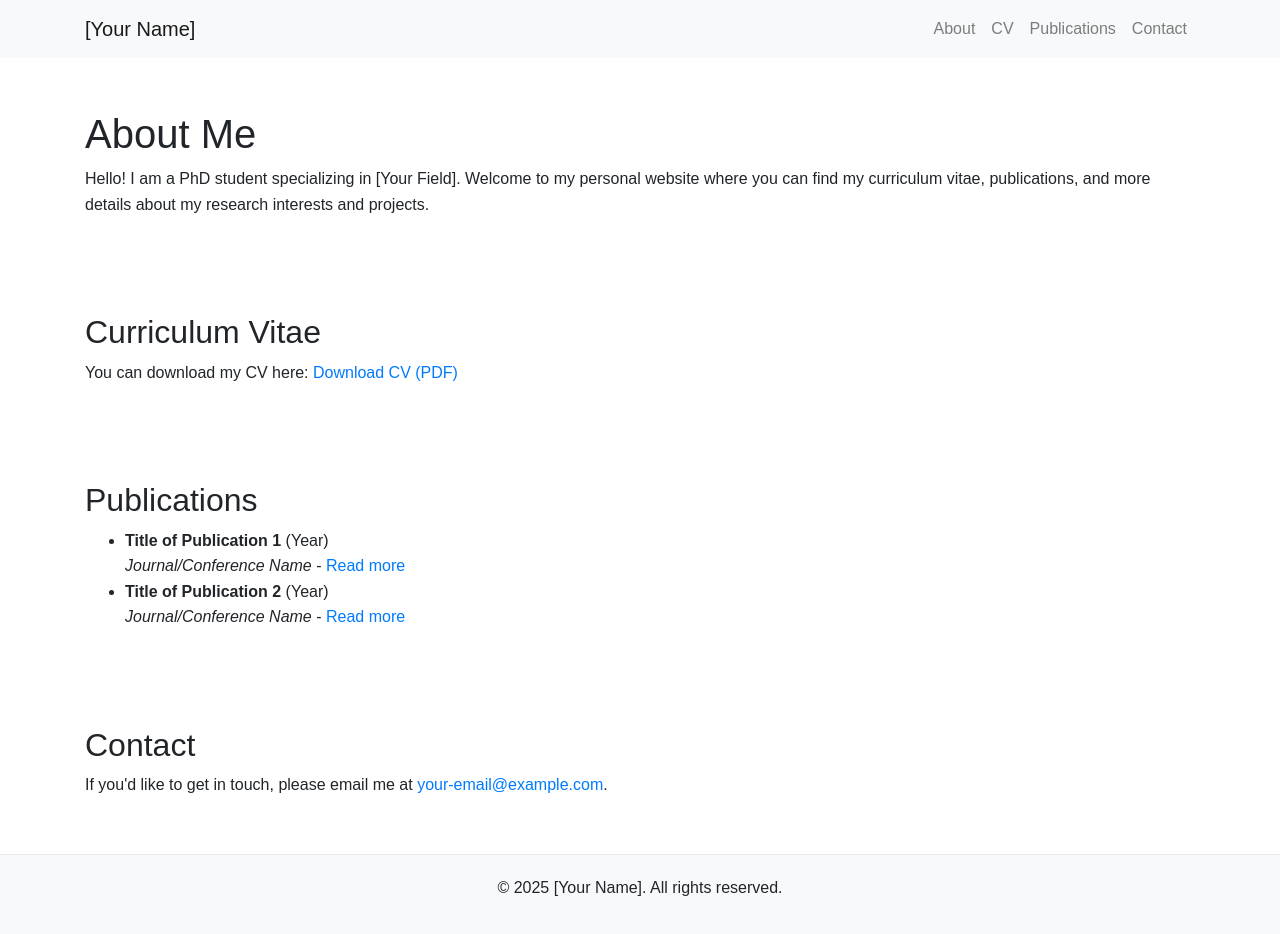
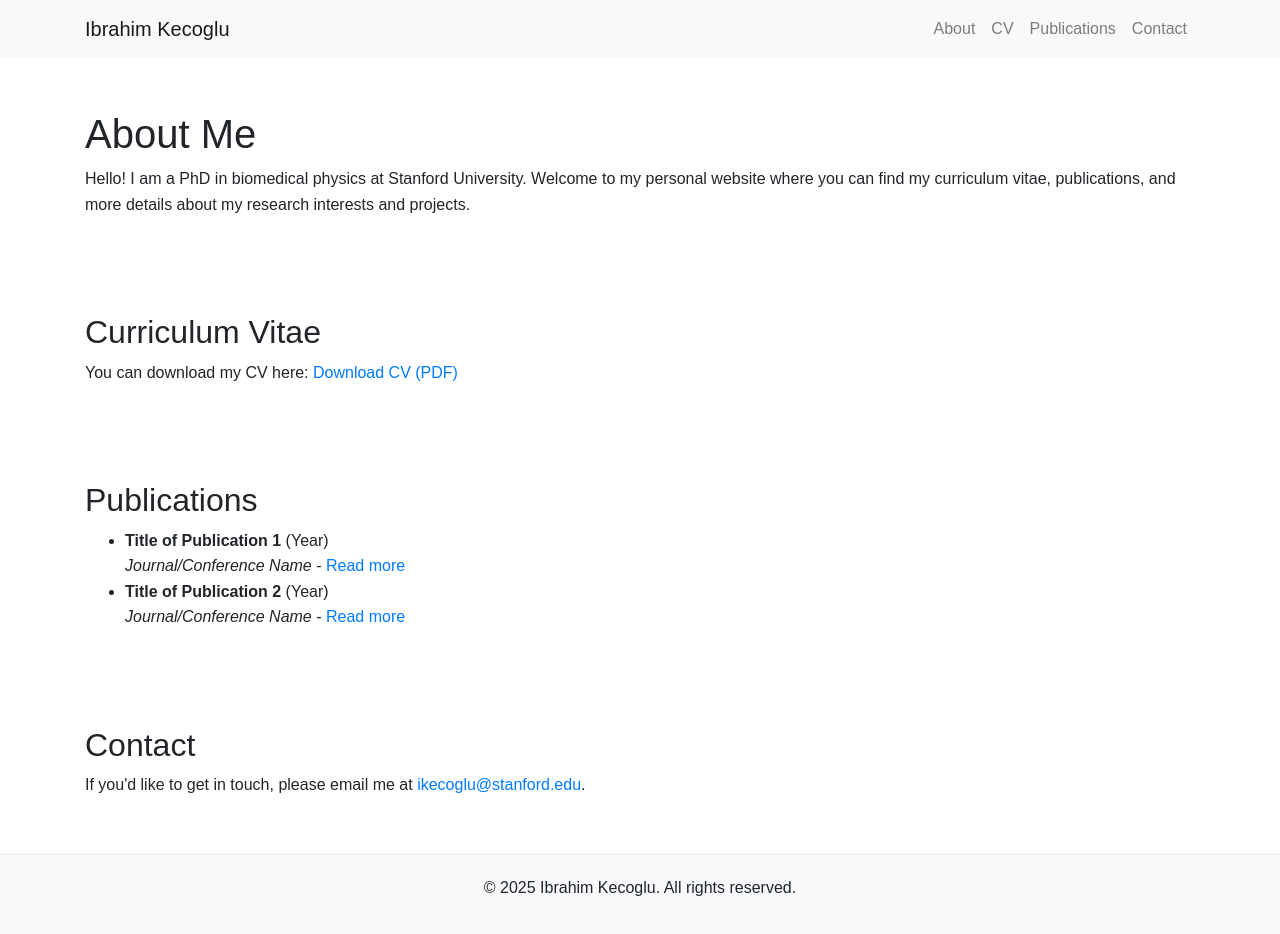
Before and after one commit to ikecoglu/ikecoglu.github.io, a plain HTML site: page index.html in a window 1280 px wide. Drawn offline with nearby package versions, Linux system fonts and the light colour scheme.

Commit message:
cv added, name fields filled, email added

```diff
--- a/index.html
+++ b/index.html
@@ -29,7 +29,7 @@
   <!-- Navigation Bar -->
   <nav class="navbar navbar-expand-lg navbar-light bg-light fixed-top">
     <div class="container">
-      <a class="navbar-brand" href="#">[Your Name]</a>
+      <a class="navbar-brand" href="#">Ibrahim Kecoglu</a>
       <button class="navbar-toggler" type="button" data-toggle="collapse" data-target="#navbarNav"
               aria-controls="navbarNav" aria-expanded="false" aria-label="Toggle navigation">
         <span class="navbar-toggler-icon"></span>
@@ -62,7 +62,7 @@
       <div class="row">
         <div class="col">
           <h1>About Me</h1>
-          <p>Hello! I am a PhD student specializing in [Your Field]. Welcome to my personal website where you can find my curriculum vitae, publications, and more details about my research interests and projects.</p>
+          <p>Hello! I am a PhD in biomedical physics at Stanford University. Welcome to my personal website where you can find my curriculum vitae, publications, and more details about my research interests and projects.</p>
         </div>
       </div>
     </section>
@@ -72,7 +72,7 @@
       <div class="row">
         <div class="col">
           <h2>Curriculum Vitae</h2>
-          <p>You can download my CV here: <a href="cv.pdf" target="_blank">Download CV (PDF)</a></p>
+          <p>You can download my CV here: <a href="CV.pdf" target="_blank">Download CV (PDF)</a></p>
           <!-- Alternatively, you can embed a summary or interactive CV here -->
         </div>
       </div>
@@ -103,7 +103,7 @@
       <div class="row">
         <div class="col">
           <h2>Contact</h2>
-          <p>If you'd like to get in touch, please email me at <a href="mailto:your-email@example.com">your-email@example.com</a>.</p>
+          <p>If you'd like to get in touch, please email me at <a href="mailto:ikecoglu@stanford.edu.com">ikecoglu@stanford.edu</a>.</p>
         </div>
       </div>
     </section>
@@ -113,7 +113,7 @@
   <!-- Footer -->
   <footer>
     <div class="container">
-      <p>&copy; 2025 [Your Name]. All rights reserved.</p>
+      <p>&copy; 2025 Ibrahim Kecoglu. All rights reserved.</p>
     </div>
   </footer>
 
```
Also changed, not shown: 1 other file.
